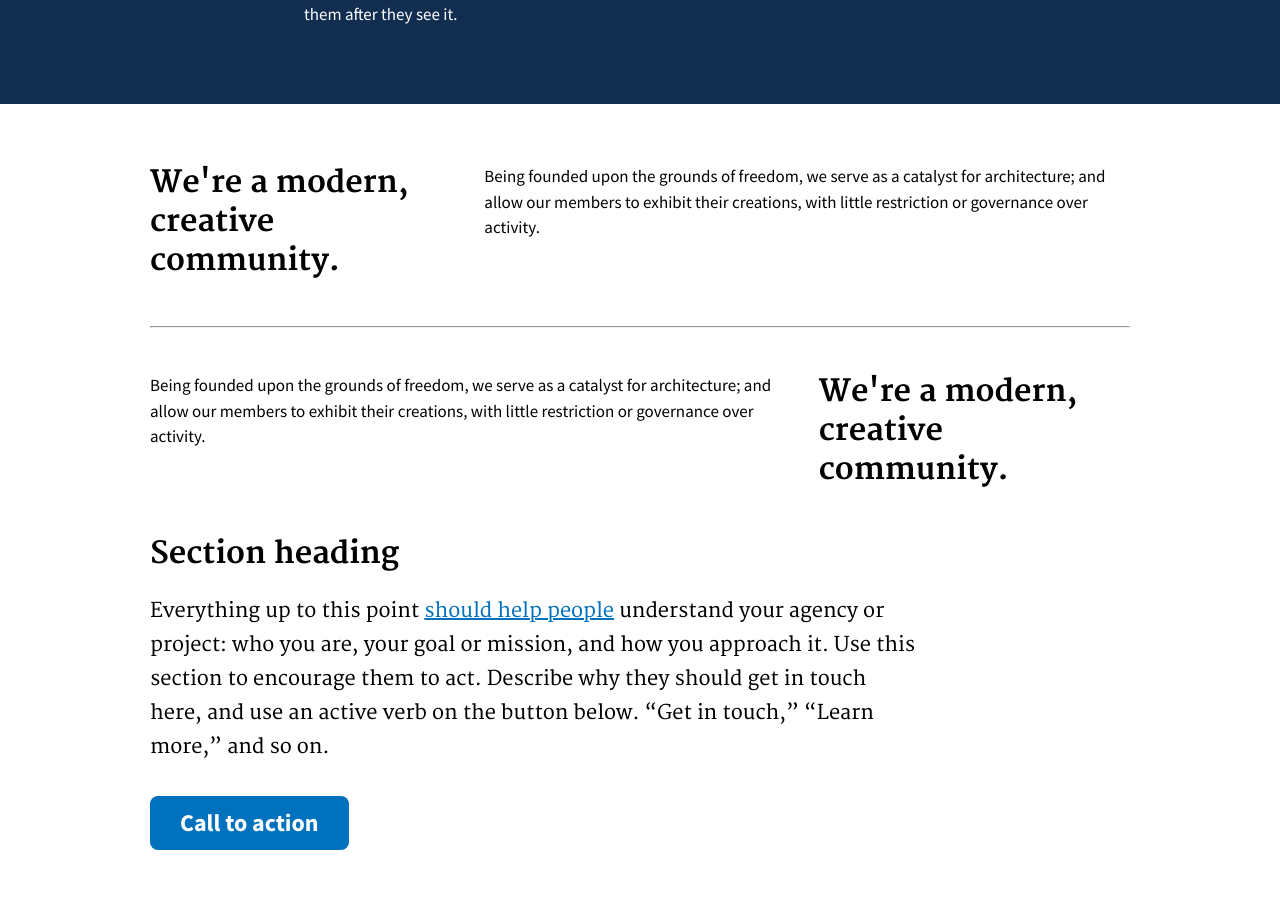
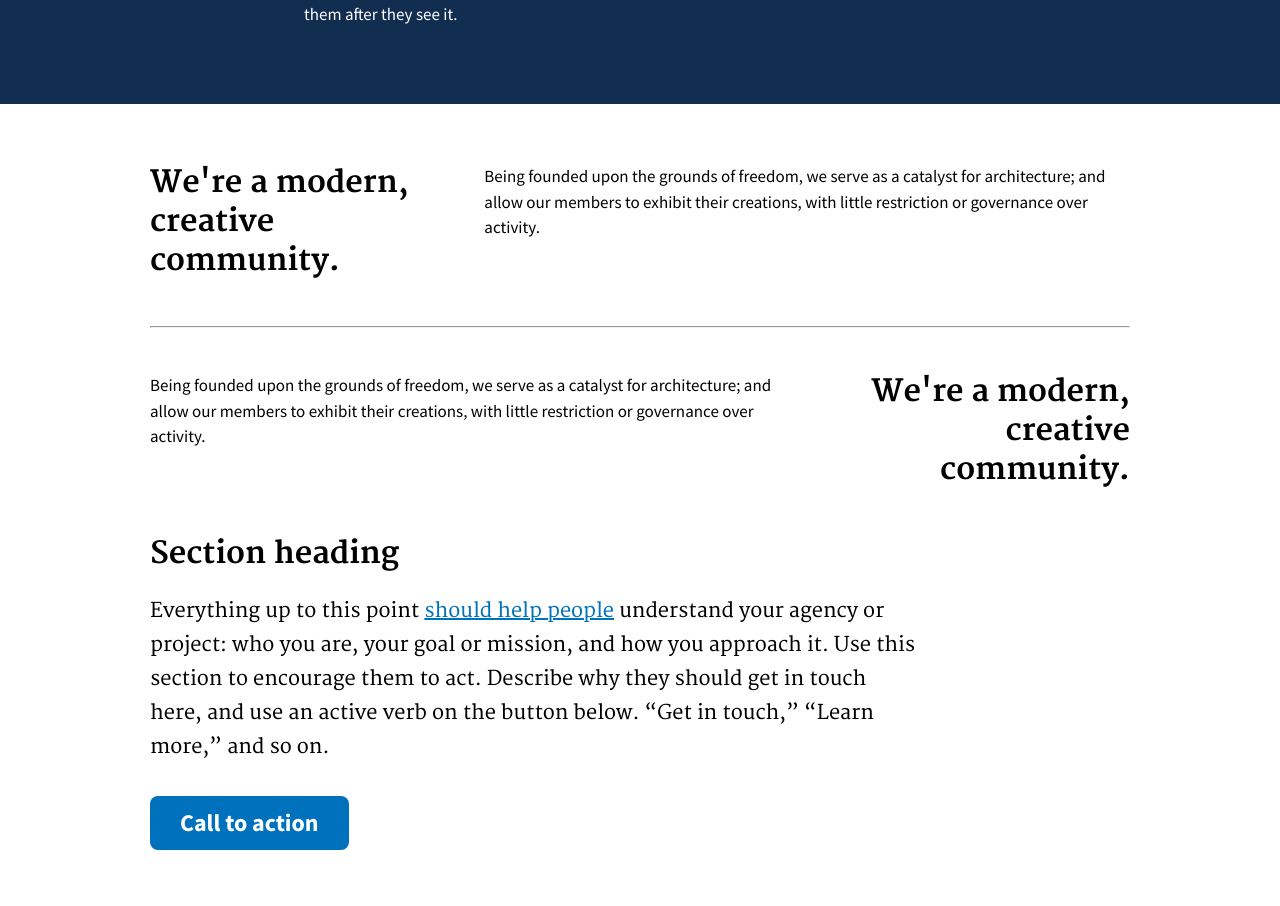
Before and after one commit to serrif/website, a Jekyll site: the page built from main/home.md, in a window 1280 px wide. Shown: the part 1037-1943 px from the top of the page. Built offline with Jekyll 4.4.1, drawn with Linux system fonts in a browser that asks for light colours.

Commit message:
Update home.md

```diff
--- a/main/home.md
+++ b/main/home.md
@@ -59,7 +59,7 @@ graphics:
   <div class="usa-width-two-thirds">
     <p>Being founded upon the grounds of freedom, we serve as a catalyst for architecture; and allow our members to exhibit their creations, with little restriction or governance over activity.</p>
   </div>
-  <div class="usa-width-one-third">
+  <div class="usa-width-one-third" style="text-align: right;">
     <h2>We're a modern, creative community.</h2>
   </div>
 </section>
```
